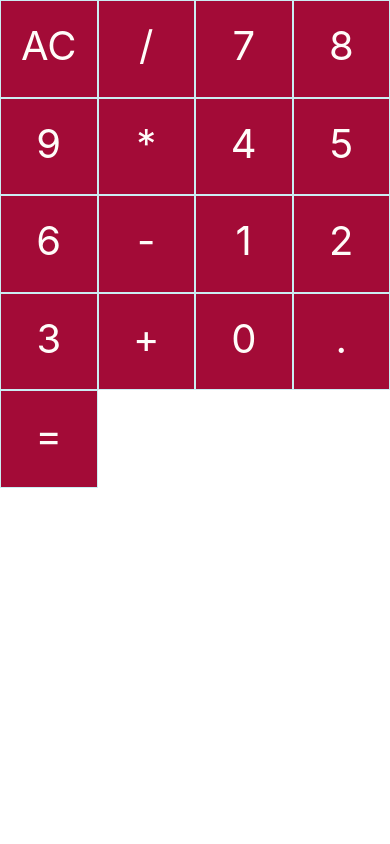
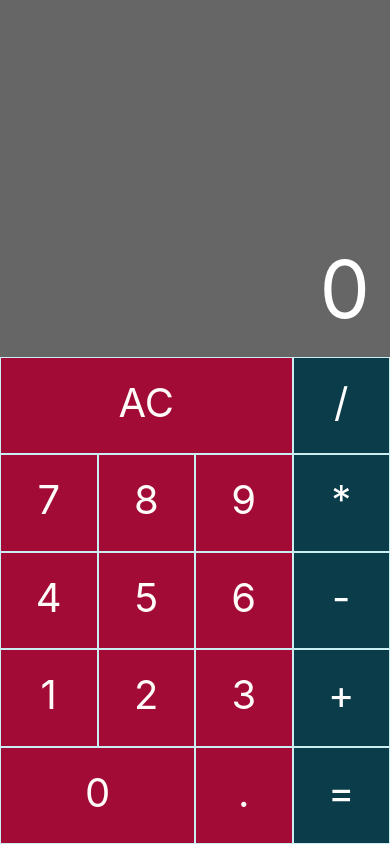
Before and after one commit to FFFra/calculator, a React Native app: screen / in a window 390 px wide. Built offline with nearby package versions, Linux system fonts and the light colour scheme.

Commit message:
feat(app.js): add calc methods and fix layout

```diff
--- a/App.js
+++ b/App.js
@@ -9,31 +9,47 @@
 import React, {Component} from 'react';
 import {View, Text, StatusBar, SafeAreaView, StyleSheet} from 'react-native';
 import Button from './src/components/Button';
+import Display from './src/components/Display';
 
 export default class App extends Component {
+  state = {
+    displayValue: '0',
+  };
+
+  addDigit = n => {
+    this.setState({displayValue: n});
+  };
+
+  clearMemory = () => {
+    this.setState({displayValue: '0'});
+  };
+
+  setOperation = operation => {};
+
   render() {
     return (
       <>
         <StatusBar barStyle="dark-content" />
         <View style={styles.container}>
+          <Display value={this.state.displayValue} />
           <View style={styles.button}>
-            <Button label="AC" />
-            <Button label="/" />
-            <Button label="7" />
-            <Button label="8" />
-            <Button label="9" />
-            <Button label="*" />
-            <Button label="4" />
-            <Button label="5" />
-            <Button label="6" />
-            <Button label="-" />
-            <Button label="1" />
-            <Button label="2" />
-            <Button label="3" />
-            <Button label="+" />
-            <Button label="0" />
-            <Button label="." />
-            <Button label="=" />
+            <Button label="AC" triple onPress={this.clearMemory} />
+            <Button label="/" operation onPress={this.setOperation('/')} />
+            <Button label="7" onPress={() => this.addDigit(7)} />
+            <Button label="8" onPress={() => this.addDigit(8)} />
+            <Button label="9" onPress={() => this.addDigit(9)} />
+            <Button label="*" operation onPress={this.setOperation('*')} />
+            <Button label="4" onPress={() => this.addDigit(4)} />
+            <Button label="5" onPress={() => this.addDigit(5)} />
+            <Button label="6" onPress={() => this.addDigit(6)} />
+            <Button label="-" operation onPress={this.setOperation('-')} />
+            <Button label="1" onPress={() => this.addDigit(1)} />
+            <Button label="2" onPress={() => this.addDigit(2)} />
+            <Button label="3" onPress={() => this.addDigit(3)} />
+            <Button label="+" operation onPress={this.setOperation('+')} />
+            <Button label="0" double onPress={() => this.addDigit(0)} />
+            <Button label="." onPress={() => this.addDigit('.')} />
+            <Button label="=" operation onPress={this.setOperation('=')} />
           </View>
         </View>
       </>
--- a/src/components/Display.js
+++ b/src/components/Display.js
@@ -1,11 +1,11 @@
 import React from 'react';
-import {View, Text} from 'react-native';
+import {View, Text, StyleSheet} from 'react-native';
 
 export default props => {
   return (
     <View style={styles.display}>
       <Text style={styles.dislayValues} numberOfLines={1}>
-        {props.values}
+        {props.value}
       </Text>
     </View>
   );
@@ -15,12 +15,12 @@ const styles = StyleSheet.create({
   display: {
     flex: 1,
     padding: 20,
-    justifyContent: 'center',
+    justifyContent: 'flex-end',
     backgroundColor: 'rgba(0,0,0,0.6)',
-    alignItems: 'center',
+    alignItems: 'flex-end',
   },
   dislayValues: {
-    fontSize: 60,
+    fontSize: 80,
     color: '#FFF',
   },
 });
```
